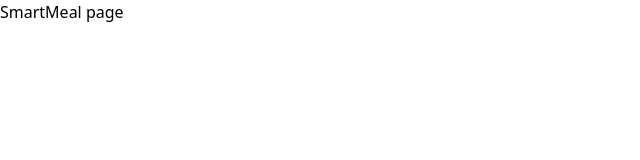
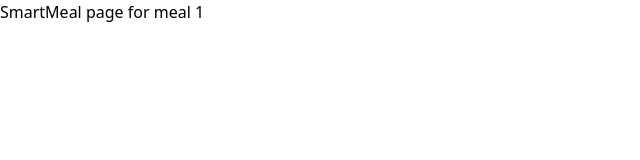
Before and after one commit to Eazybel/Fridge-Stalker, a Next.js app in the folder fridgestalker/: page /smartmeal/1 in a window 1280 px wide. Shown: the top 160 px of the page, without its empty margins (0-640 px from the left). Built offline with nearby package versions, Linux system fonts and the light colour scheme.

Commit message:
fix: update SmartMeal component to correctly destructure params and display mealType

```diff
--- a/fridgestalker/src/app/(routes)/smartmeal/[mealType]/page.tsx
+++ b/fridgestalker/src/app/(routes)/smartmeal/[mealType]/page.tsx
@@ -1,10 +1,10 @@
 type mealsType={
-mealType:Promise<{mealType:string}>
+params:Promise<{mealType:string}>
 }
-export default async function SmartMeal(params:mealsType) {
-const {mealType}=await params
+export default async function SmartMeal({params}:mealsType) {
+const mealType=await params
 
   return (
-    <div>SmartMeal page</div>
+    <div>SmartMeal page for meal {mealType.mealType}</div>
   )
 }
```
